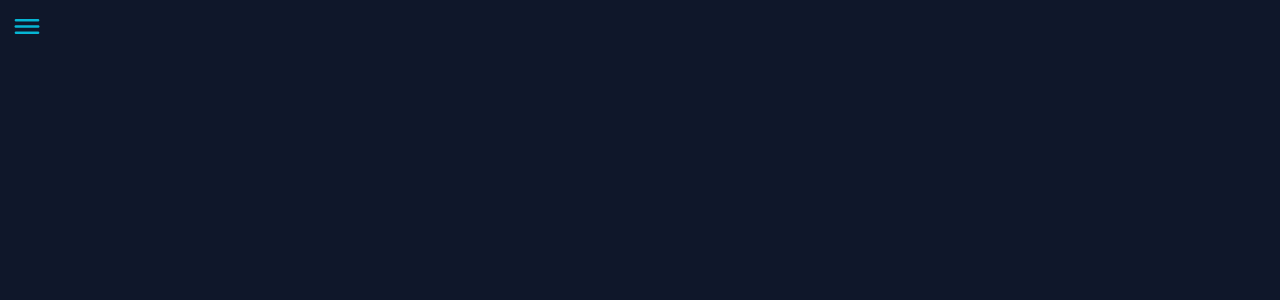
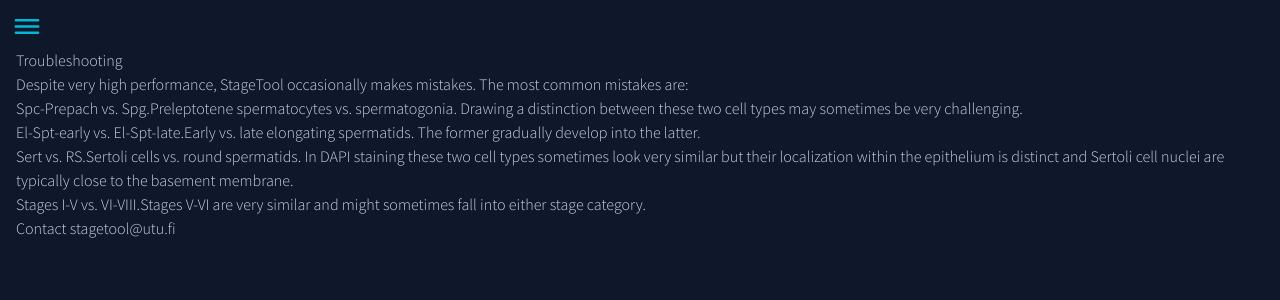
Before and after one commit to Turku-BioImaging/stagetool-ui, a Vue app: page /troubleshooting in a window 1280 px wide. Before the commit this address had no page. Shown: the top 300 px of the page. Built offline with nearby package versions, Linux system fonts and the light colour scheme.

Commit message:
troubleshooting page - add text content - update navbar links

```diff
--- a/src/components/NavigationBar.vue
+++ b/src/components/NavigationBar.vue
@@ -15,8 +15,8 @@
         <li><router-link to="/what-is-stagetool">What is StageTool?</router-link></li>
         <li>Cell Model</li>
         <li>Tubule Model</li>
-        <li>Troubleshooting</li>
-        <li>Whole-testis analysis & expression profiling</li>
+        <li><router-link to="/troubleshooting">Troubleshooting</router-link></li>
+        <!-- <li>Whole-testis analysis & expression profiling</li> -->
         <li>Developers</li>
         <li>Citation</li>
       </ul>
--- a/src/router/index.ts
+++ b/src/router/index.ts
@@ -22,6 +22,11 @@ const router = createRouter({
       path: '/what-is-stagetool',
       name: 'what-is-stagetool',
       component: () => import('../views/WhatIsStageTool.vue')
+    },
+    {
+      path: '/troubleshooting',
+      name: 'troubleshooting',
+      component: () => import('../views/TroubleshootingView.vue')
     }
   ]
 })
--- /dev/null
+++ b/src/views/TroubleshootingView.vue
@@ -0,0 +1,23 @@
+<script lang="ts">
+export default {}
+</script>
+<template>
+  <div class="troubleshooting-view">
+    <h1>Troubleshooting</h1>
+    <p>
+        Despite very high performance, StageTool occasionally makes mistakes. The most common mistakes are:
+        <ol>
+            <li><span>Spc-Prepach vs. Spg.</span>Preleptotene spermatocytes vs. spermatogonia. Drawing a distinction between these two cell types may sometimes be very challenging.</li>
+            <li><span>El-Spt-early vs. El-Spt-late.</span>Early vs. late elongating spermatids. The former gradually develop into the latter.</li>
+            <li><span>Sert vs. RS.</span>Sertoli cells vs. round spermatids. In DAPI staining these two cell types sometimes look very similar but their localization within the epithelium is distinct and Sertoli cell nuclei are typically close to the basement membrane.</li>
+            <li><span>Stages I-V vs. VI-VIII.</span>Stages V-VI are very similar and might sometimes fall into either stage category.</li>
+        </ol>
+    </p>
+    <p>Contact <a href="mailto:stagetool@utu.fi">stagetool@utu.fi</a></p>
+  </div>
+</template>
+<style lang="scss">
+div.troubleshooting-view {
+  @apply mt-12 px-4;
+}
+</style>
```
